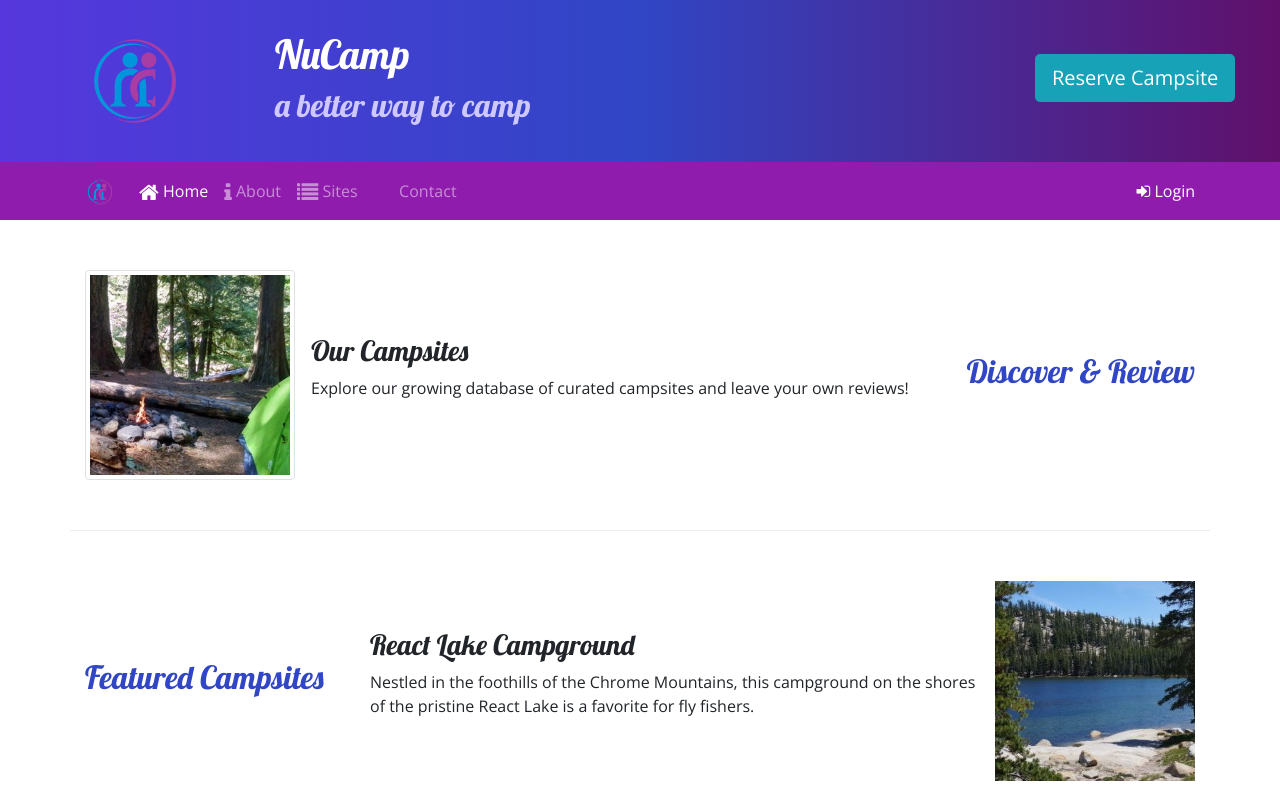
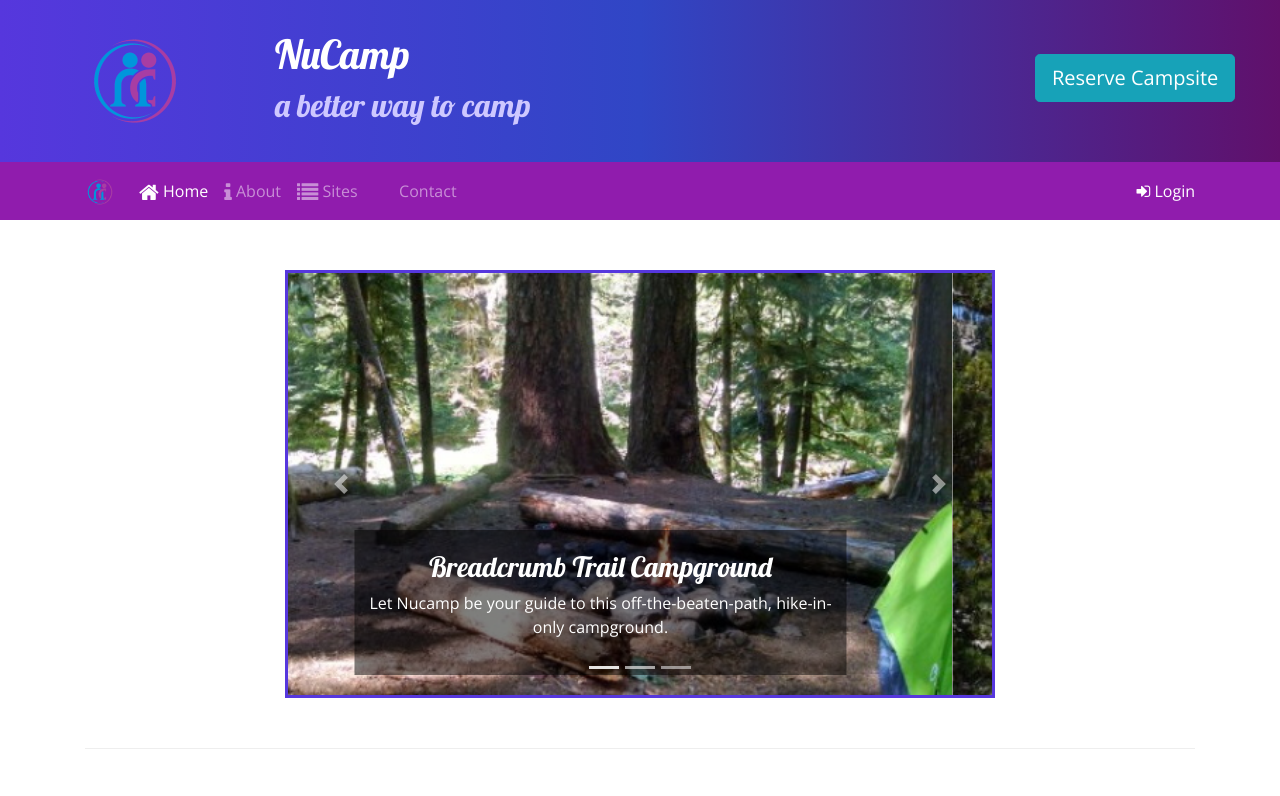
Before and after one commit to rodriquesperry/Nucamp-Review-Site, a website: page index.html in a window 1280 px wide. Shown: the top 796 px of the page. Drawn offline with nearby package versions, Linux system fonts and the light colour scheme.

Commit message:
Carousel

```diff
--- a/css/styles.css
+++ b/css/styles.css
@@ -15,10 +15,9 @@ header h2 {
   color: #CEC8FF;
 }
 
-
-.site-footer {
-  background-image: linear-gradient(#CEC8FF, #fff);
-  padding: 20px 0;
+a, a:hover {
+  color: inherit;
+  text-decoration: none;
 }
 
 .jumbotron {
@@ -26,6 +25,14 @@ header h2 {
   padding: 30px;
   background-image: linear-gradient(to right, #5637DD, #3046C5, #60106B);
   color: #fff;
+}
+
+.carousel {
+  border: solid #5637DD;
+}
+
+.carousel-caption {
+  background-color: rgba(0, 0, 0, 0.5);
 }
 
 .row-content {
@@ -37,3 +44,8 @@ header h2 {
 .navbar {
   background-color: #901cad;
 }
+
+.site-footer {
+  background-image: linear-gradient(#CEC8FF, #fff);
+  padding: 20px 0;
+}
--- a/index.html
+++ b/index.html
@@ -98,6 +98,48 @@
   </div>
 
   <div class="container">
+    <div class="row-content">
+      <div class="col-md-8 mx-auto">
+        <div id="homeCarousel" class="carousel slide" data-ride="carousel">
+          <ol class="carousel-indicators">
+            <li data-target="#homeCarousel" data-slide-to="0" class="active"></li>
+            <li data-target="#homeCarousel" data-slide-to="1"></li>
+            <li data-target="#homeCarousel" data-slide-to="2"></li>
+          </ol>
+          <div class="carousel-inner">
+            <div class="carousel-item active">
+              <img src="img/breadcrumb-trail.jpg" alt="Breadcrumb Trail Campground" class="d-block w-100">
+              <div class="carousel-caption">
+                <h3>Breadcrumb Trail Campground</h3>
+                <p class="d-none d-sm-block">Let Nucamp be your guide to this off-the-beaten-path, hike-in-only campground.</p>
+              </div>
+            </div>
+            <div class="carousel-item">
+              <img src="img/react-lake.jpg" alt="React Lake Campground" class="d-block w-100">
+              <div class="carousel-caption">
+                <h3>React Lake Campground</h3>
+                <p class="d-none d-sm-block">Nestled in the foothills of the Chrome Mountains, this campground on the shore of the pristine React Lake is a favorite for fly fishers.</p>
+              </div>
+            </div>
+            <div class="carousel-item">
+              <img src="img/chrome-river.jpg" alt="Chrome River Campground" class="d-block w-100">
+              <div class="carousel-caption">
+                <h3>Chrome River Campground</h3>
+                <p class="d-none d-sm-block">Spend a few sunny days and starry nights beneath a canopy of old-growth firs at this enchanting spot by the Chrome River.</p>
+              </div>
+            </div>
+          </div>
+          <a href="#homeCarousel" class="carousel-control-prev" role="button" data-slide="prev">
+            <span class="carousel-control-prev-icon"></span>
+            <span class="sr-only">Previous</span>
+          </a>
+          <a href="#homeCarousel" class="carousel-control-next" role="button" data-slide="next">
+            <span class="carousel-control-next-icon"></span>
+            <span class="sr-only">Previous</span>
+          </a>
+        </div>
+      </div>
+    </div>
     <div class="row row-content align-items-center">
       <div class="col-sm-4 order-sm-last col-md-3">
         <h2 class="text-sm-right">Discover & Review</h2>
```
